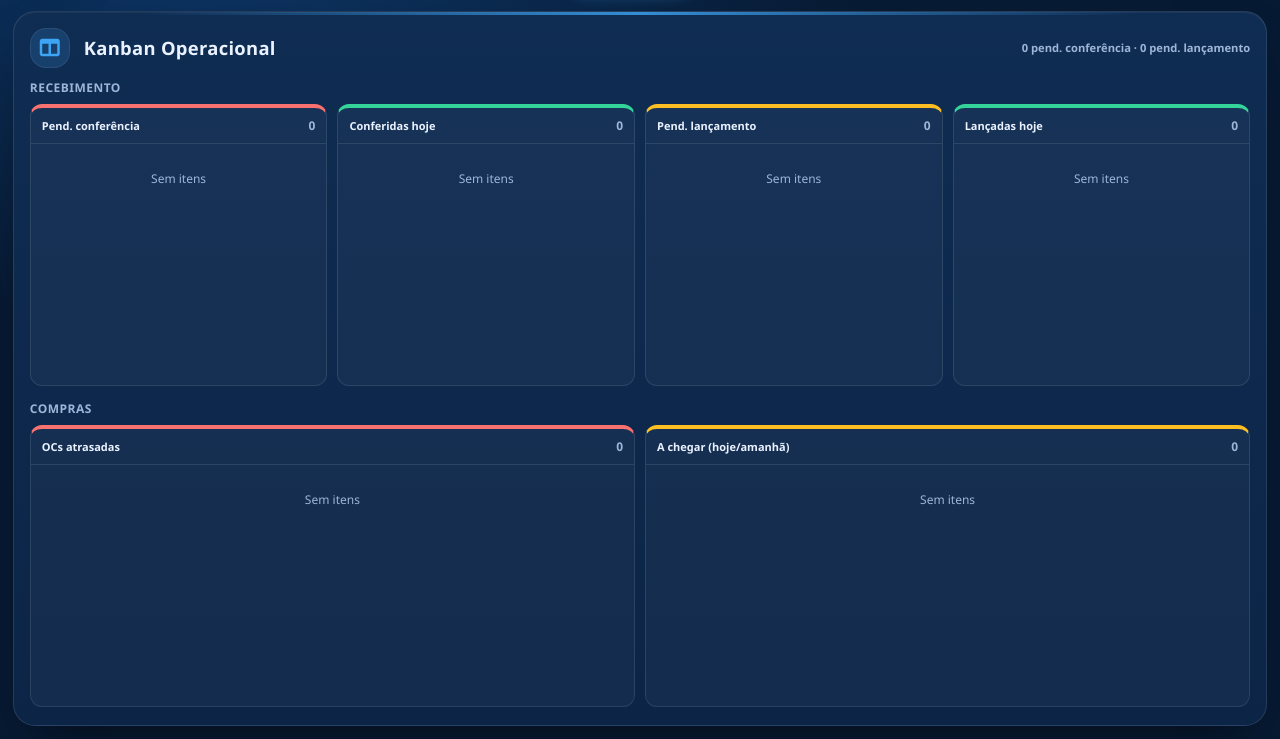
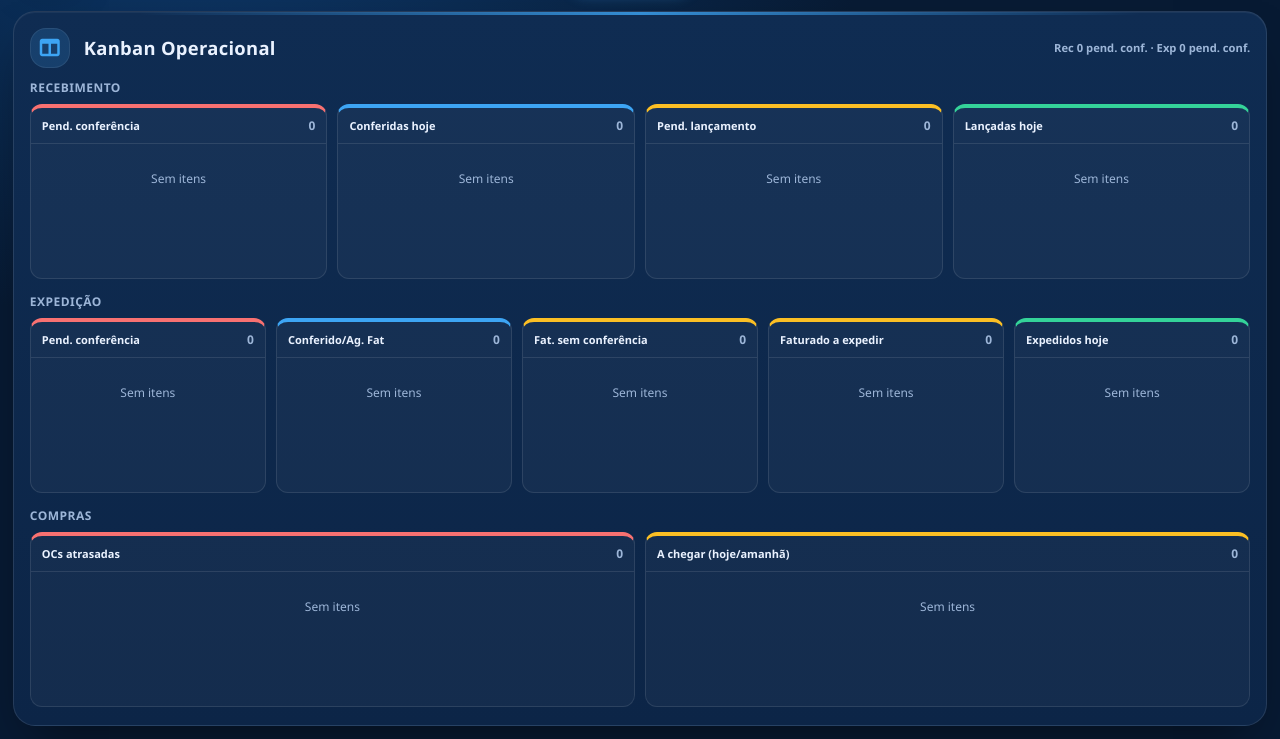
Before and after one commit to felipefazevedo24/conferencia_system, a Flask app: page /painel in a window 1280 px wide. Shown: the part 61-800 px from the top of the page. Run offline with Flask 3, Linux system fonts and the light colour scheme; data comes from the database, SQL or seed files in the repository; data that the repository does not hold is empty; some libraries are stand-ins or nearby versions.

Commit message:
feat(painel-tv): incluir expedição no kanban e ajustar cores de recebimento
- adiciona faixa de expedição com colunas por status
- aplica cores solicitadas no recebimento (vermelho/azul/amarelo/verde)
- mantém compras no mesmo slide operacional

```diff
--- a/templates/painel_tv.html
+++ b/templates/painel_tv.html
@@ -207,7 +207,7 @@
   /* ---------- Kanban operacional (Recebimento + Compras) ---------- */
   .flow::before { color: var(--recebimento); }
   .flow .icon { background: rgba(61,165,244,.16); color: var(--recebimento); }
-  .tv-kb-wrap { flex: 1 1 auto; min-height: 0; display: grid; grid-template-rows: 1fr 1fr; gap: 12px; }
+  .tv-kb-wrap { flex: 1 1 auto; min-height: 0; display: grid; grid-template-rows: 1fr 1fr 1fr; gap: 12px; }
   .tv-kb-group { min-height: 0; display: flex; flex-direction: column; gap: 8px; }
   .tv-kb-title { font-size: clamp(12px, 1.4vh, 16px); font-weight: 800; letter-spacing: .04em; color: var(--muted); text-transform: uppercase; }
   .tv-kb-board { flex: 1 1 auto; min-height: 0; display: flex; gap: 10px; overflow-x: auto; padding-bottom: 2px; }
@@ -223,6 +223,7 @@
     min-height: 0;
   }
   .tv-kb-col.is-alert { border-top-color: #f87171; }
+  .tv-kb-col.is-info { border-top-color: #3da5f4; }
   .tv-kb-col.is-warn { border-top-color: #fbbf24; }
   .tv-kb-col.is-ok { border-top-color: #34d399; }
   .tv-kb-head {
@@ -244,7 +245,9 @@
     padding: 7px 9px;
   }
   .tv-kb-card.is-alert { border-left-color: #f87171; }
+  .tv-kb-card.is-info { border-left-color: #3da5f4; }
   .tv-kb-card.is-warn { border-left-color: #fbbf24; }
+  .tv-kb-card.is-ok { border-left-color: #34d399; }
   .tv-kb-card b { display: block; font-size: clamp(12px, 1.45vh, 16px); font-weight: 800; }
   .tv-kb-card span { display: block; color: var(--muted); font-size: clamp(10px, 1.15vh, 12px); white-space: nowrap; overflow: hidden; text-overflow: ellipsis; }
   .tv-kb-card .meta { margin-top: 4px; display: flex; justify-content: space-between; gap: 8px; }
@@ -465,6 +468,10 @@
           <div class="tv-kb-group">
             <div class="tv-kb-title">Recebimento</div>
             <div class="tv-kb-board" id="rec-kb-board"><div class="empty">Carregando…</div></div>
+          </div>
+          <div class="tv-kb-group">
+            <div class="tv-kb-title">Expedição</div>
+            <div class="tv-kb-board" id="exp-kb-board"><div class="empty">Carregando…</div></div>
           </div>
           <div class="tv-kb-group">
             <div class="tv-kb-title">Compras</div>
@@ -774,12 +781,16 @@
   function renderRecebimentoKanban() {
     if (!lastData) return;
     const rec = lastData.recebimento || {};
+    const exp = lastData.expedicao || {};
+    const expCats = exp.categorias || {};
+    const ge = (k) => expCats[k] || { total: 0, lista: [] };
     const cats = rec.categorias || {};
     const g = (k) => cats[k] || { total: 0, lista: [] };
     const pend = g("pendente_conf").total;
     const lanc = g("pendente_lanc").total;
+    const expPend = ge("pendente").total;
     const flowTag = $("flow-tag");
-    if (flowTag) flowTag.textContent = pend + " pend. conferência · " + lanc + " pend. lançamento";
+    if (flowTag) flowTag.textContent = "Rec " + pend + " pend. conf. · Exp " + expPend + " pend. conf.";
 
     const cols = [
       {
@@ -796,12 +807,12 @@
       {
         label: "Conferidas hoje",
         total: g("conferidas").total,
-        colClass: "is-ok",
+        colClass: "is-info",
         items: (g("conferidas").lista || []).slice(0, 24).map((it) => ({
           title: "NF " + (it.codigo || "—"),
           subtitle: it.parceiro || "—",
           meta: relTime(it.ts || it.desde),
-          tone: "",
+          tone: "is-info",
         })),
       },
       {
@@ -823,11 +834,70 @@
           title: "NF " + (it.codigo || "—"),
           subtitle: (it.parceiro || "—") + (it.extra ? " · " + it.extra : ""),
           meta: relTime(it.ts || it.desde),
-          tone: "",
+          tone: "is-ok",
         })),
       },
     ];
     renderKbBoard("rec-kb-board", cols);
+
+    const expCols = [
+      {
+        label: "Pend. conferência",
+        total: ge("pendente").total,
+        colClass: "is-alert",
+        items: (ge("pendente").lista || []).slice(0, 20).map((it) => ({
+          title: (it.tipo || "FAT") + " " + (it.codigo || "—"),
+          subtitle: (it.parceiro || "—") + (it.numero_nf ? " · NF " + it.numero_nf : ""),
+          meta: relTime(it.ts || it.desde),
+          tone: it.atrasado ? "is-alert" : "",
+        })),
+      },
+      {
+        label: "Conferido/Ag. Fat",
+        total: ge("conferido").total,
+        colClass: "is-info",
+        items: (ge("conferido").lista || []).slice(0, 20).map((it) => ({
+          title: (it.tipo || "FAT") + " " + (it.codigo || "—"),
+          subtitle: it.parceiro || "—",
+          meta: relTime(it.ts || it.desde),
+          tone: "is-info",
+        })),
+      },
+      {
+        label: "Fat. sem conferência",
+        total: ge("faturado_sem_conf").total,
+        colClass: "is-warn",
+        items: (ge("faturado_sem_conf").lista || []).slice(0, 20).map((it) => ({
+          title: (it.tipo || "FAT") + " " + (it.codigo || "—"),
+          subtitle: it.parceiro || "—",
+          meta: relTime(it.ts || it.desde),
+          tone: "is-warn",
+        })),
+      },
+      {
+        label: "Faturado a expedir",
+        total: ge("faturado").total,
+        colClass: "is-warn",
+        items: (ge("faturado").lista || []).slice(0, 20).map((it) => ({
+          title: (it.tipo || "FAT") + " " + (it.codigo || "—"),
+          subtitle: it.parceiro || "—",
+          meta: relTime(it.ts || it.desde),
+          tone: "is-warn",
+        })),
+      },
+      {
+        label: "Expedidos hoje",
+        total: ge("expedido").total,
+        colClass: "is-ok",
+        items: (ge("expedido").lista || []).slice(0, 20).map((it) => ({
+          title: (it.tipo || "FAT") + " " + (it.codigo || "—"),
+          subtitle: (it.parceiro || "—") + (it.numero_nf ? " · NF " + it.numero_nf : ""),
+          meta: relTime(it.ts || it.desde),
+          tone: "is-ok",
+        })),
+      },
+    ];
+    renderKbBoard("exp-kb-board", expCols);
   }
 
   function renderComprasKanban() {
```
